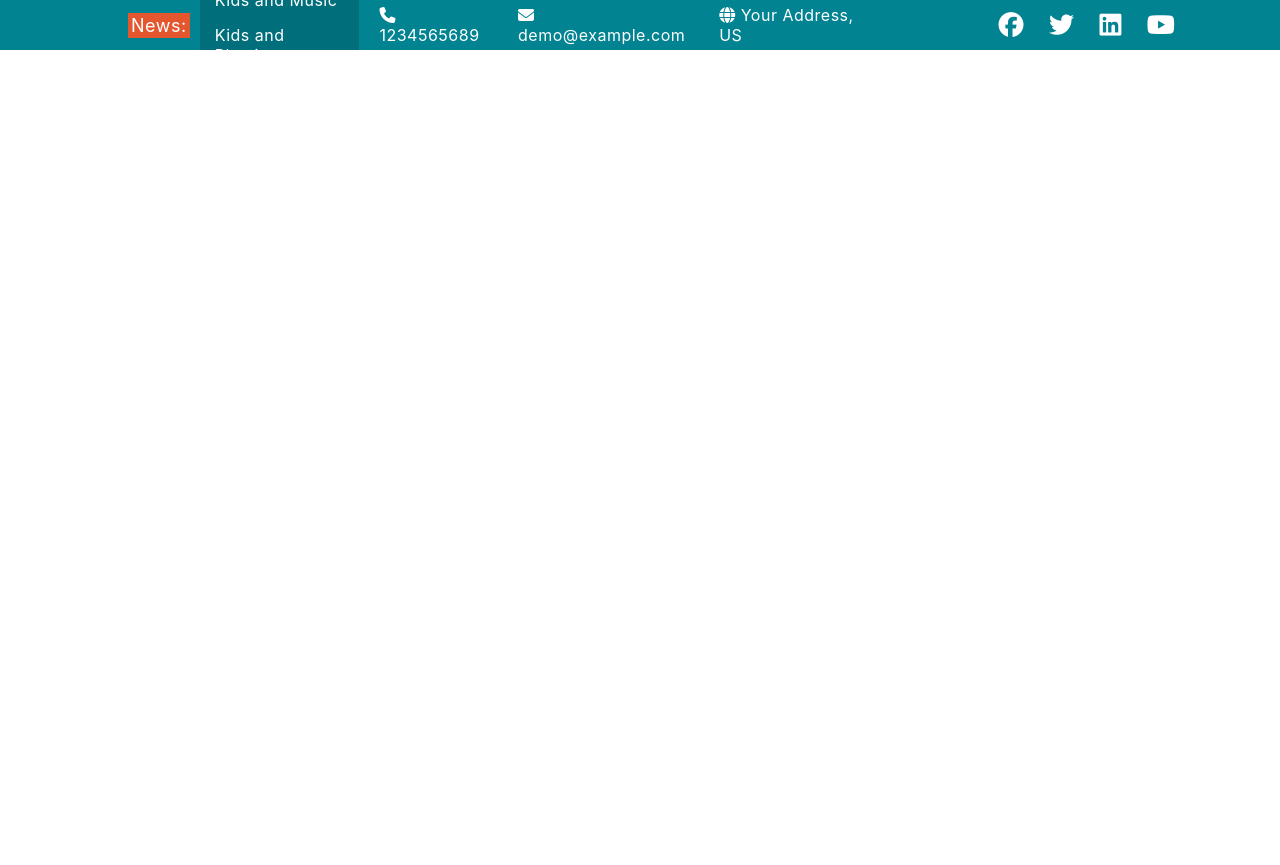
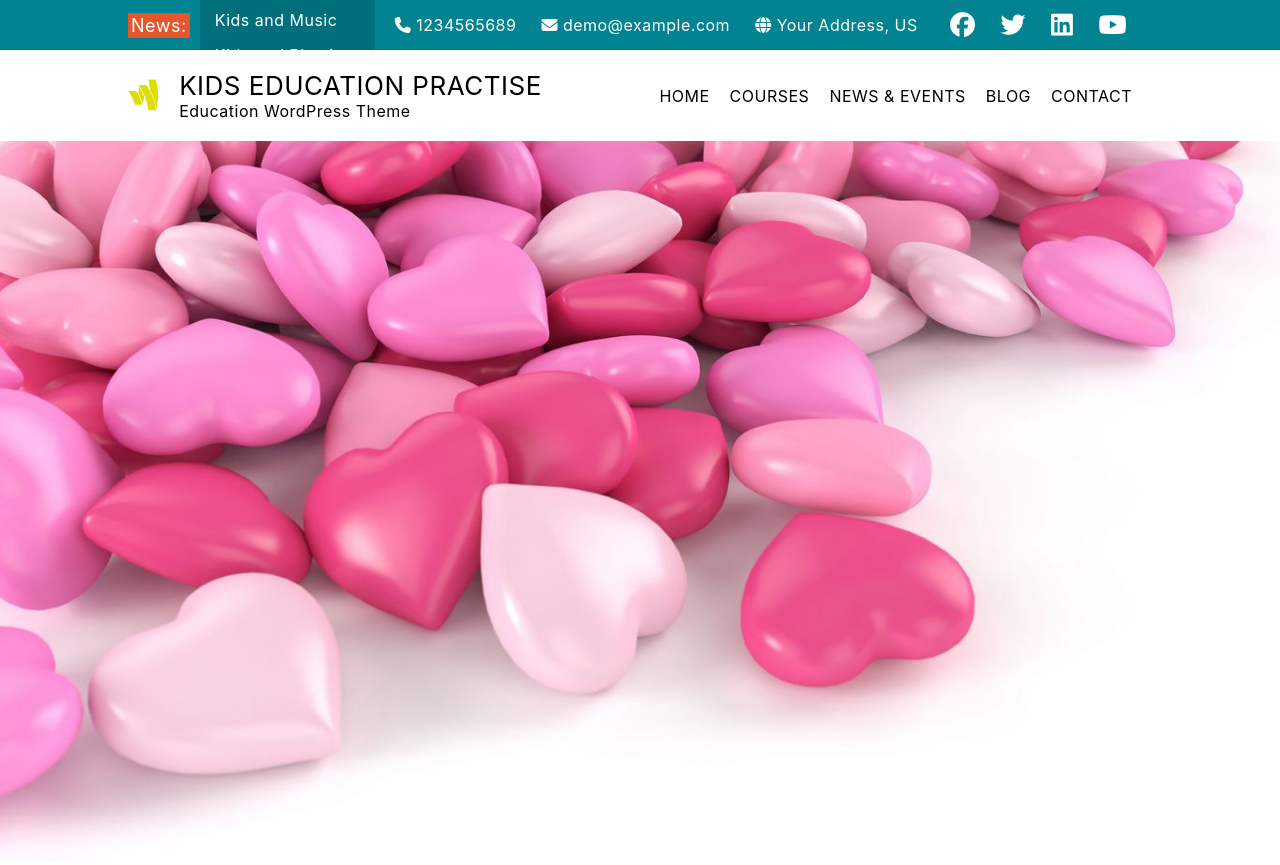
Before and after one commit to Afsinur/edu_1, a plain HTML site: page index.html in a window 1280 px wide. Before the commit the page ends 800 px from the top, so only its background shows below. Drawn offline with nearby package versions, Linux system fonts and the light colour scheme.

Commit message:
pr edu_1 v_0.3

```diff
--- a/css/style_section_1.css
+++ b/css/style_section_1.css
@@ -28,7 +28,6 @@ div.st_up {
 }
 
 div.up_1 {
-    width: 75%;
   display: flex;
   flex-direction: row;
   align-items: center;
@@ -45,7 +44,7 @@ div.up_1 div.div_1 {
 }
 
 div.up_1 div.div_1 span:nth-child(1) {
-    background-color: #E4572E;
+  background-color: #e4572e;
   margin-right: 10px;
   font-size: 18px;
   padding: 2px 3px;
@@ -66,15 +65,11 @@ div.up_1 div.div_1 span:nth-child(2) ul::-webkit-scrollbar {
 }
 
 div.up_1 div.div_1 span:nth-child(2) ul::-webkit-scrollbar-thumb {
-    background-color: #E4572E;
+  background-color: #e4572e;
 }
 
 div.up_1 div.div_1 span:nth-child(2) ul a {
   margin-bottom: 15px;
-}
-
-div.div_3 {
-    width: 15%;
 }
 
 div.up_1 div.div_2 ul a,
--- /dev/null
+++ b/css/style_section_2.css
@@ -0,0 +1,56 @@
+section.section_2 {
+    width: 100%;
+    display: flex;
+    align-items: center;
+    align-content: center;
+    justify-content: center;
+}
+
+div.div_21 {
+    padding: 20px 0;
+    width: 80%;
+    display: flex;
+    align-items: center;
+    align-content: center;
+    justify-content: space-between;
+}
+
+div.div_22 {
+    display: flex;
+    flex-direction: row;
+    align-items: center;
+    align-content: center;
+}
+
+i.fa-google-wallet {
+    font-size: 35px;
+    margin-right: 20px;
+    color: #dd0;
+}
+
+div.div_23 ul {
+    display: flex;
+}
+
+div.div_23 ul li {
+    margin-right: 20px;
+}
+
+div.div_23 ul li a {
+    color: #000;
+    transition: color 150ms ease-in-out;
+}
+
+div.div_23 ul li a:hover {
+    color: #f00;
+}
+
+body>section.section_2>div>div.div_22>div:nth-child(2)>a {
+    color: #000;
+    font-size: 26px;
+    transition: color 150ms ease-in-out;
+}
+
+body>section.section_2>div>div.div_22>div:nth-child(2)>a:hover {
+    color: #f00;
+}
--- /dev/null
+++ b/css/style_section_3.css
@@ -0,0 +1,15 @@
+section.section_3 {
+    width: 100%;
+    display: flex;
+    align-items: center;
+    align-content: center;
+    justify-content: center;
+}
+
+section.section_3 div {
+    width: 100%;
+}
+
+section.section_3 div img {
+    width: 100%;
+}
--- a/index.html
+++ b/index.html
@@ -5,6 +5,8 @@
     <meta name="viewport" content="width=device-width, initial-scale=1.0" />
     <link rel="stylesheet" href="css/style_common.css" />
     <link rel="stylesheet" href="css/style_section_1.css" />
+    <link rel="stylesheet" href="css/style_section_2.css" />
+    <link rel="stylesheet" href="css/style_section_3.css" />
     <script src="https://code.jquery.com/jquery-3.5.1.min.js"></script>
     <script>
       $(document).ready(function () {
@@ -107,5 +109,42 @@
         </div>
       </div>
     </section>
+    <section class="section_2">
+      <div class="div_21">
+        <div class="div_22">
+          <div>
+            <a href=""><i class="fab fa-google-wallet"></i></a>
+          </div>
+          <div>
+            <a href="">KIDS EDUCATION PRACTISE</a>
+            <p>Education WordPress Theme</p>
+          </div>
+        </div>
+        <div class="div_23">
+          <ul>
+            <li>
+              <a href="">HOME</a>
+            </li>
+            <li>
+              <a href="">COURSES</a>
+            </li>
+            <li>
+              <a href="">NEWS & EVENTS</a>
+            </li>
+            <li>
+              <a href="">BLOG</a>
+            </li>
+            <li>
+              <a href="">CONTACT</a>
+            </li>
+          </ul>
+        </div>
+      </div>
+    </section>
+    <section class="section_3">
+      <div>
+        <img src="img/heart_shape_pink_118642_1366x768.jpg" alt="Image-1" />
+      </div>
+    </section>
   </body>
 </html>
```
Also changed, not shown: img/heart_shape_pink_118642_1366x768.jpg (added). Lines whose indentation alone changed are shown as unchanged.
